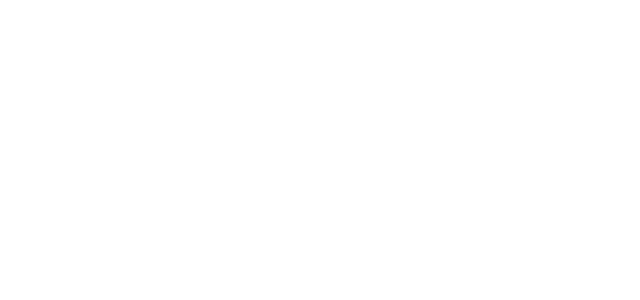
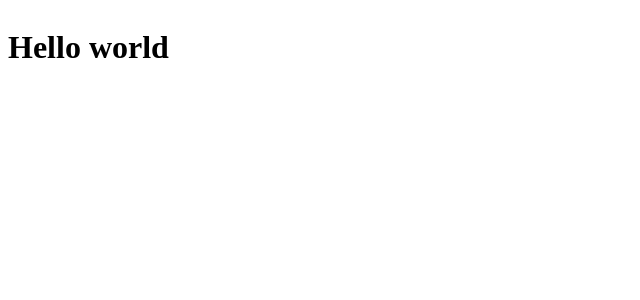
Before and after one commit to honcharukm/react-learn-quiz-app, a React (Create React App) app: page / in a window 1280 px wide. Shown: the top 300 px of the page, without its empty margins (0-640 px from the left). Built offline with nearby package versions, Linux system fonts and the light colour scheme.

Commit message:
creaded layout component

```diff
--- a/src/App.js
+++ b/src/App.js
@@ -1,9 +1,11 @@
 import React from 'react';
+import Layout from './hoc/Layout/Layout';
 
 function App() {
   return (
-    <div className="App">
-    </div>
+    <Layout>
+      <h1>Hello world</h1>
+    </Layout>
   );
 }
 
--- /dev/null
+++ b/src/hoc/Layout/Layout.jsx
@@ -0,0 +1,15 @@
+import React, { Component } from 'react';
+import classes from './Layout.module.css';
+
+export default class Layout extends Component {
+    render() {
+        return (
+            <div className={classes.Layout}>
+
+                <main>
+                    {this.props.children}
+                </main>
+            </div>
+        );
+    }
+}
--- /dev/null
+++ b/src/hoc/Layout/Layout.module.css
@@ -0,0 +1,11 @@
+.Layout {
+    height: 100vh;
+    display: flex;
+    flex-direction: column;
+}
+
+.Layout main {
+    display: flex;
+    flex-direction: column;
+    flex-grow: 1;
+}
```
